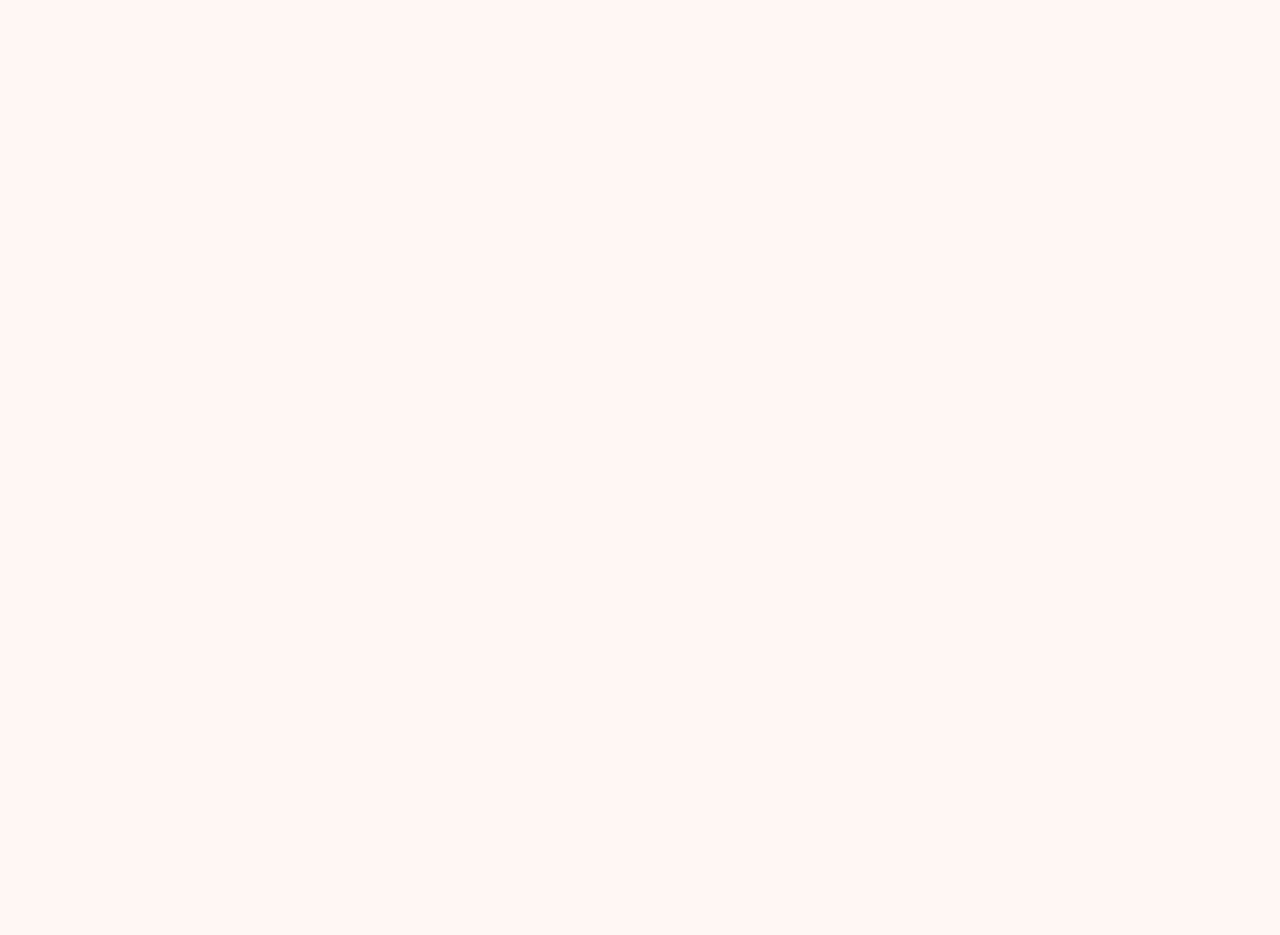
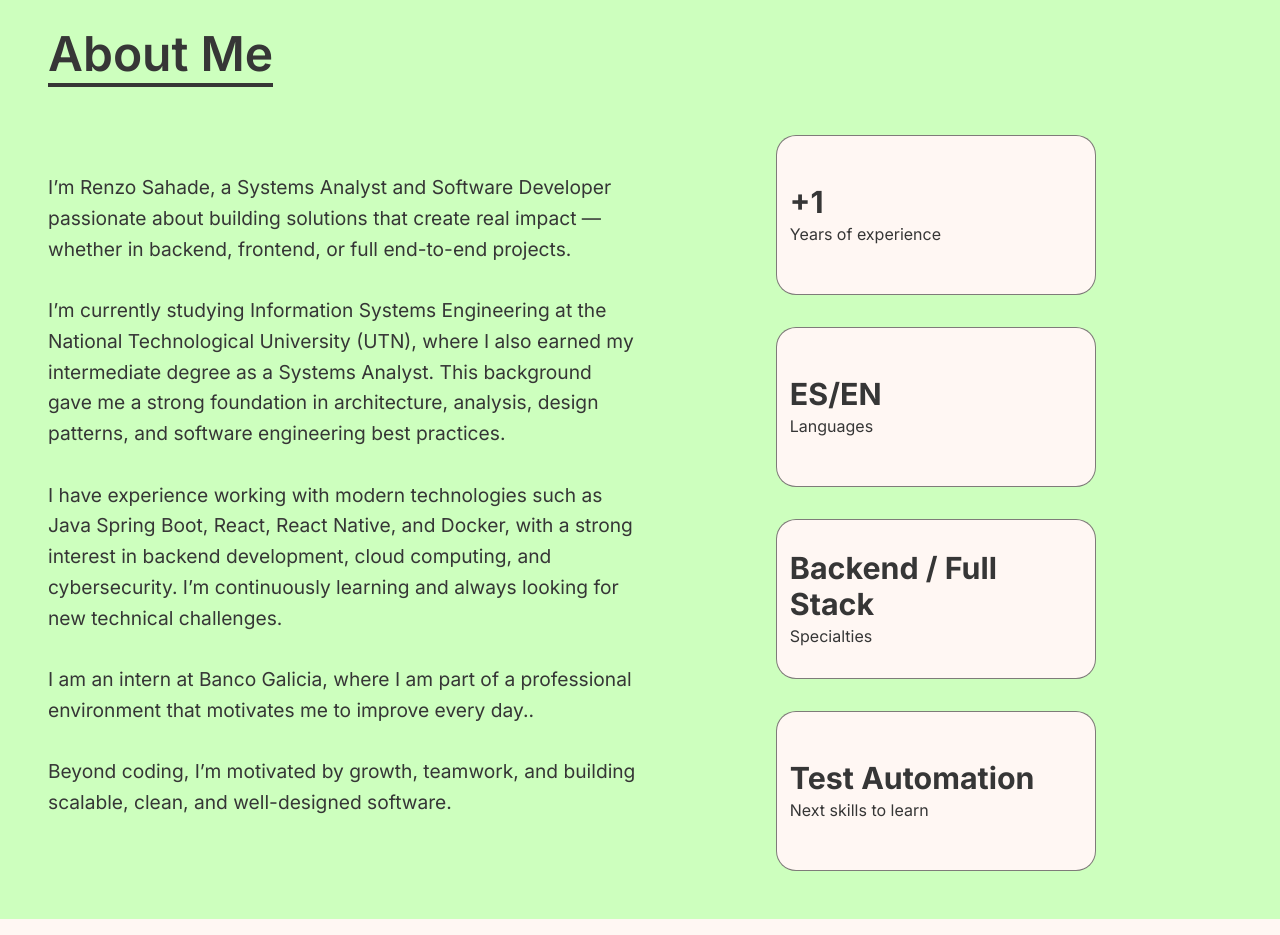
Before and after one commit to ingsahaderenzo/myPortfolio, a React (Vite) app: page / in a window 1280 px wide. Shown: the part 840-1775 px from the top of the page. Before the commit the page ends 864 px from the top, so only its background shows below. Built offline with nearby package versions, Linux system fonts and the light colour scheme.

Commit message:
Adding the "About Me" section and removing the hero photo in the mobile version

```diff
--- a/src/App.css
+++ b/src/App.css
@@ -1,16 +1,20 @@
 /* Paletes */
 :root {
     --bg-color: #fff7f3;
+    --bg--secondary: #cdffbe;
     --text-color: #363636;
     --primary: #89d300;
+    --primary--on--secondary--bg: #363636;
     --border: rgba(0, 0, 0, 0.5);
 }
 
 .dark {
     --bg-color: #0f0f0f;
+    --bg--secondary: #0f0f0f;
     --text-color: #d4d4d4;
-    --primary: #517fff;
-    --border: rgba(255, 255, 255, 0.5);
+    --primary: #3269ff;
+    --primary--on--secondary--bg: #3269ff;
+    --border: rgba(148, 148, 148, 0.5);
 }
 
 /* Reset global */
@@ -18,6 +22,7 @@
     margin: 0;
     padding: 0;
     box-sizing: border-box;
+    scroll-behavior: smooth;
 }
 
 html {
@@ -44,7 +49,7 @@ body {
 
 .container {
     width: 100%;
-    padding: 2rem 1rem;
+    padding: 1rem 0rem;
     margin: 0 auto;
     display: flex;
     flex-direction: column;
@@ -54,6 +59,6 @@ body {
 
 @media (max-width: 768px) {
     .container {
-        padding: 1rem 0.5rem;
+        padding: 1rem 0rem;
     }
 }
--- a/src/App.tsx
+++ b/src/App.tsx
@@ -3,6 +3,7 @@ import "./App.css";
 import Navbar from "./components/navbar/Navbar";
 import type { Language } from "./i18n/translations";
 import Hero from "./components/hero/Hero";
+import About from "./components/about/About";
 
 function App() {
     const [theme, setTheme] = useState("light");
@@ -26,6 +27,7 @@ function App() {
                 onChangeLanguage={setLanguage}
             />
             <Hero language={language} />
+            <About language={language} />
         </div>
     );
 }
--- /dev/null
+++ b/src/components/about/About.module.css
@@ -0,0 +1,94 @@
+.section {
+    width: 100%;
+    background-color: var(--bg--secondary);
+    padding: 3rem;
+    flex-direction: column;
+    display: flex;
+    align-items: start;
+}
+
+.sectionTitle {
+    font-size: 3rem;
+    font-weight: 600;
+    margin-bottom: 1rem;
+    color: var(--primary--on--secondary--bg);
+    border-bottom: 0.3rem solid var(--primary--on--secondary--bg);
+}
+
+.sectionContent {
+    width: 100%;
+    display: flex;
+    flex-direction: row;
+    flex-wrap: wrap;
+    margin-top: 1rem;
+    align-items: center;
+    justify-content: space-evenly;
+}
+
+.principalText {
+    font-size: 1.2rem;
+    line-height: 1.6;
+    color: var(--text-color);
+    width: 50%;
+    white-space: pre-line;
+}
+
+.metricsContainer {
+    width: 50%;
+    display: flex;
+    flex-direction: row;
+    gap: 2rem;
+    margin-top: 1rem;
+    flex-wrap: wrap;
+    align-items: center;
+    justify-content: center;
+}
+
+.metricBox {
+    display: flex;
+    flex-direction: column;
+    align-items: start;
+    justify-content: center;
+    width: 20rem;
+    height: 10rem;
+    padding: 0.8rem;
+    background-color: var(--bg-color);
+    border: 1.5px solid var(--border);
+    border-radius: 20px;
+}
+
+.metricTitle {
+    font-size: 1.9rem;
+    font-weight: bold;
+    color: var(--primary--on--secondary--bg);
+    margin-bottom: 0.2rem;
+}
+
+.secondaryText {
+    font-size: 1rem;
+    line-height: 1.4;
+    color: var(--text-color);
+}
+
+@media (max-width: 768px) {
+    .section {
+        margin-top: 3rem;
+    }
+    .sectionContent {
+        flex-direction: column;
+        align-items: center;
+    }
+    .principalText {
+        width: 100%;
+        font-size: 1rem;
+    }
+    .metricsContainer {
+        width: 100%;
+        flex-direction: column;
+        gap: 1.5rem;
+    }
+    .metricBox {
+        width: 100%;
+        height: auto;
+    }
+}
--- /dev/null
+++ b/src/components/about/About.tsx
@@ -0,0 +1,44 @@
+import { translations, type Language } from "../../i18n/translations";
+import styles from "./About.module.css";
+
+export default function About({ language }: { language: Language }) {
+    const t = translations[language].about;
+
+    return (
+        <section className={styles.section} id="about">
+            <h2 className={styles.sectionTitle}>
+                {language === "en" ? "About Me" : "Sobre Mí"}
+            </h2>
+            <article className={styles.sectionContent}>
+                {/*About me*/}
+                <p className={styles.principalText}>{t.me}</p>
+
+                {/*Metrics*/}
+                <article className={styles.metricsContainer}>
+                    <div className={styles.metricBox}>
+                        <h3 className={styles.metricTitle}>{t.years}</h3>
+                        <p className={styles.secondaryText}>{t.textYears}</p>
+                    </div>
+                    <div className={styles.metricBox}>
+                        <h3 className={styles.metricTitle}>{t.languages}</h3>
+                        <p className={styles.secondaryText}>
+                            {t.textLanguages}
+                        </p>
+                    </div>
+                    <div className={styles.metricBox}>
+                        <h3 className={styles.metricTitle}>{t.specilitys}</h3>
+                        <p className={styles.secondaryText}>
+                            {t.textSpecialitys}
+                        </p>
+                    </div>
+                    <div className={styles.metricBox}>
+                        <h3 className={styles.metricTitle}>{t.nextSkill}</h3>
+                        <p className={styles.secondaryText}>
+                            {t.textNextSkill}
+                        </p>
+                    </div>
+                </article>
+            </article>
+        </section>
+    );
+}
--- a/src/components/hero/Hero.module.css
+++ b/src/components/hero/Hero.module.css
@@ -1,6 +1,6 @@
 .hero {
     width: 100%;
-    height: 100vh;
+    min-height: 100vh;
     display: flex;
     flex-direction: row;
     align-items: center;
@@ -28,6 +28,7 @@
     margin-top: 1rem;
     font-size: 1.8rem;
     color: var(--text-secondary);
+    white-space: pre-line;
 }
 
 .welcome {
@@ -60,4 +61,8 @@
         text-align: center;
         margin-bottom: 2rem;
     }
+
+    .photoWrapper {
+        display: none;
+    }
 }
--- a/src/i18n/translations.ts
+++ b/src/i18n/translations.ts
@@ -9,9 +9,20 @@ export const translations = {
         },
         hero: {
             presentation:
-                "Welcome to my personal website! I'm Renzo Sahade, a passionate software developer in continuous grewment.",
+                "Systems Analyst & Software Developer \n Passionate about building efficient and scalable software.",
             welcome: "Explore my work and get in touch!",
             alt: "Photo of Renzo Sahade",
+        },
+        about: {
+            me: "I’m Renzo Sahade, a Systems Analyst and Software Developer passionate about building solutions that create real impact — whether in backend, frontend, or full end-to-end projects.\n\nI’m currently studying Information Systems Engineering at the National Technological University (UTN), where I also earned my intermediate degree as a Systems Analyst. This background gave me a strong foundation in architecture, analysis, design patterns, and software engineering best practices.\n\nI have experience working with modern technologies such as Java Spring Boot, React, React Native, and Docker, with a strong interest in backend development, cloud computing, and cybersecurity. I’m continuously learning and always looking for new technical challenges.\n\nI am an intern at Banco Galicia, where I am part of a professional environment that motivates me to improve every day..\n\nBeyond coding, I’m motivated by growth, teamwork, and building scalable, clean, and well-designed software.",
+            years: "+1",
+            textYears: "Years of experience",
+            languages: "ES/EN",
+            textLanguages: "Languages",
+            specilitys: "Backend / Full Stack",
+            textSpecialitys: "Specialties",
+            nextSkill: "Test Automation",
+            textNextSkill: "Next skills to learn",
         },
     },
     es: {
@@ -24,9 +35,20 @@ export const translations = {
         },
         hero: {
             presentation:
-                "¡Bienvenido a mi sitio web personal! Soy Renzo Sahade, un desarrollador de software apasionado en continuo crecimiento.",
-            welcome: "¡Explora mi trabajo y ponte en contacto!",
+                "Analista en Sistemas y Desarrollador de Software \n Apasionado por crear software eficiente y escalable.",
+            welcome: "¡Explorá mi trabajo y contactame!",
             alt: "Foto de Renzo Sahade",
+        },
+        about: {
+            me: "Soy Renzo Sahade, Analista en Sistemas y Desarrollador de Software. Disfruto crear soluciones que realmente aporten valor, ya sea desde backend, frontend o en proyectos end-to-end. \n\nActualmente estoy cursando Ingeniería en Sistemas de Información en la Universidad Tecnológica Nacional (UTN), donde también obtuve el título intermedio de Analista en Sistemas. Mi formación me dio una base sólida en arquitectura, análisis, patrones de diseño y buenas prácticas de desarrollo.\n\nTengo experiencia trabajando en aplicaciones modernas utilizando tecnologías como Java Spring Boot, React, React Native y Docker, con un fuerte interés en backend, cloud computing y ciberseguridad. Me apasiona aprender constantemente y asumir nuevos desafíos técnicos. \n\nAdemás, soy becario del Banco Galicia, donde formo parte de un entorno profesional que me impulsa a mejorar cada día.\n\nFuera del código, me motiva crecer como profesional, colaborar con equipos, y seguir construyendo soluciones escalables, limpias y bien diseñadas.",
+            years: "+1",
+            textYears: "Años de experiencia",
+            languages: "ES/EN",
+            textLanguages: "Idiomas",
+            specilitys: "Backend / Full Stack",
+            textSpecialitys: "Especialidades",
+            nextSkill: "Tests Automatizados",
+            textNextSkill: "Próximos skills a aprender",
         },
     },
 } as const;
```
